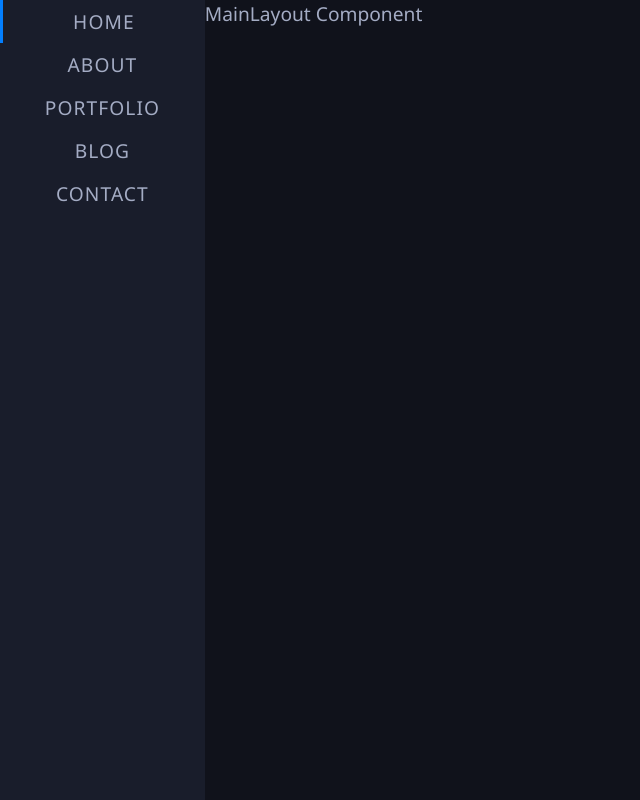
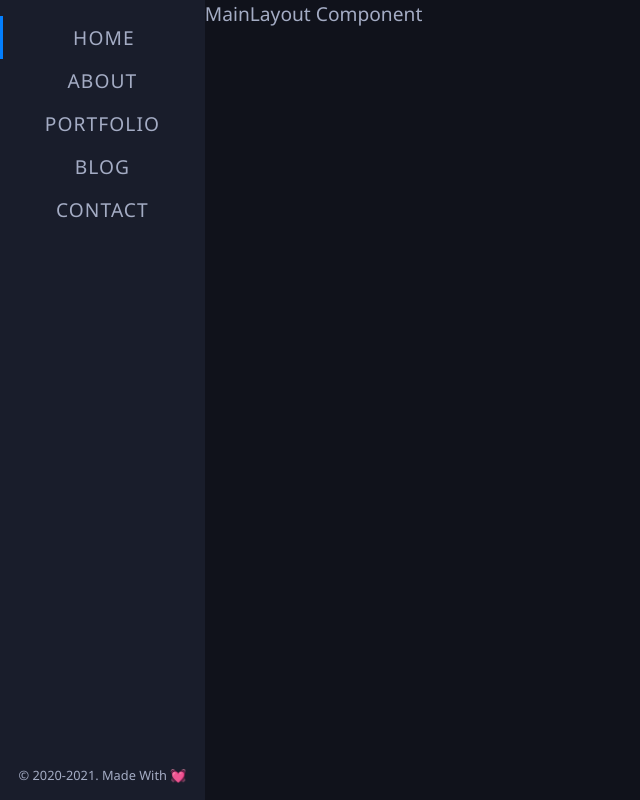
Before and after one commit to ehimare369/portfolio, a React (Create React App) app: page / in a window 1280 px wide. Shown: the whole page, without its empty margins (0-640 px from the left). Built offline with nearby package versions, Linux system fonts and the light colour scheme.

Commit message:
finished with the footer component

```diff
--- a/src/components/Footer/Footer.js
+++ b/src/components/Footer/Footer.js
@@ -1,15 +1,10 @@
-import React from 'react';
-import PropTypes from 'prop-types';
-import './Footer.scss';
+import React from "react";
+import "./Footer.scss";
 
 const Footer = () => (
-  <div className="Footer">
-    Footer Component
-  </div>
+  <footer className="Footer">
+    &copy; 2020-{new Date().getFullYear()}. Made With 💓
+  </footer>
 );
 
-Footer.propTypes = {};
-
-Footer.defaultProps = {};
-
 export default Footer;
--- a/src/components/Footer/Footer.scss
+++ b/src/components/Footer/Footer.scss
@@ -1 +1,6 @@
-.Footer {}
+.Footer {
+  display: flex;
+  text-align: center;
+  justify-content: center;
+  font-size: 0.8rem;
+}
--- a/src/components/NavBar/NavBar.js
+++ b/src/components/NavBar/NavBar.js
@@ -1,5 +1,4 @@
 import React from "react";
-import PropTypes from "prop-types";
 import "./NavBar.scss";
 import { NavLink } from "react-router-dom";
 
@@ -37,8 +36,4 @@ const NavBar = () => {
   );
 };
 
-NavBar.propTypes = {};
-
-NavBar.defaultProps = {};
-
 export default NavBar;
--- a/src/components/NavBar/NavBar.scss
+++ b/src/components/NavBar/NavBar.scss
@@ -1,5 +1,4 @@
 .NavBar {
-  height: 100%;
   display: flex;
   flex-direction: column;
   justify-content: space-between;
--- a/src/components/SideBar/SideBar.js
+++ b/src/components/SideBar/SideBar.js
@@ -1,16 +1,13 @@
 import React from "react";
-import PropTypes from "prop-types";
 import "./SideBar.scss";
 import NavBar from "../NavBar/NavBar";
+import Footer from "../Footer/Footer";
 
 const SideBar = () => (
   <div className="SideBar">
     <NavBar />
+    <Footer />
   </div>
 );
 
-SideBar.propTypes = {};
-
-SideBar.defaultProps = {};
-
 export default SideBar;
--- a/src/components/SideBar/SideBar.scss
+++ b/src/components/SideBar/SideBar.scss
@@ -3,4 +3,8 @@
   height: 100vh;
   background-color: var(--sidebar);
   position: fixed;
+  display: flex;
+  flex-direction: column;
+  justify-content: space-between;
+  padding: 1rem 0;
 }
--- a/src/layout/MainLayout/MainLayout.js
+++ b/src/layout/MainLayout/MainLayout.js
@@ -1,5 +1,4 @@
 import React from "react";
-import PropTypes from "prop-types";
 import "./MainLayout.scss";
 import SideBar from "./../.././components/SideBar/SideBar";
 
@@ -12,8 +11,4 @@ const MainLayout = () => (
   </div>
 );
 
-MainLayout.propTypes = {};
-
-MainLayout.defaultProps = {};
-
 export default MainLayout;
```
